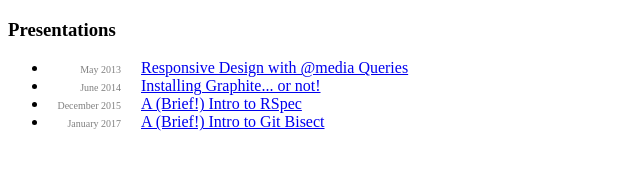
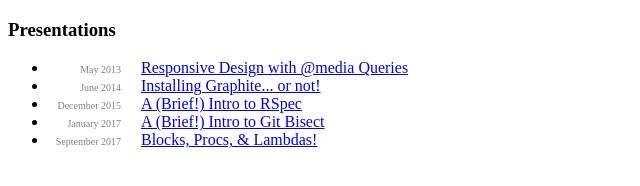
Before and after one commit to solipet/solipet.github.io, a plain HTML site: page index.html in a window 1280 px wide. Shown: the whole page, without its empty margins (0-640 px from the left). Drawn offline with nearby package versions, Linux system fonts and the light colour scheme.

Commit message:
adds procs talk to index

```diff
--- a/index.html
+++ b/index.html
@@ -48,6 +48,7 @@
     <li><span class="pres-date">June 2014</span><a href="https://speakerdeck.com/solipet/installing-graphite-or-not-as-the-case-may-be">Installing Graphite... or not!</a></li>
     <li><span class="pres-date">December 2015</span><a href="/brief_intro_to_rspec/index.html">A (Brief!) Intro to RSpec</a></li>
     <li><span class="pres-date">January 2017</span><a href="/git-bisect/index.html">A (Brief!) Intro to Git Bisect</a></li>
+    <li><span class="pres-date">September 2017</span><a href="/procs_and_lambdas/index.html">Blocks, Procs, &amp; Lambdas!</a></li>
   </ul>
 </body>
 
```
